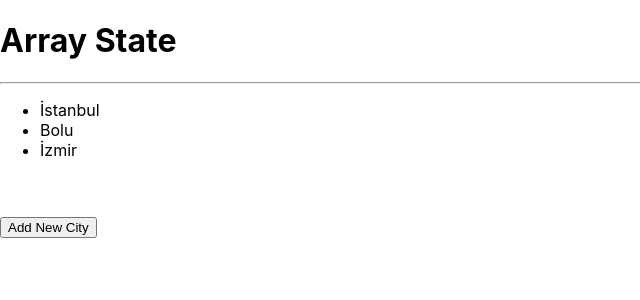
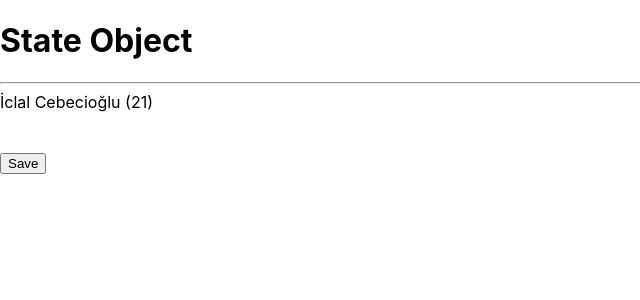
Before and after one commit to sevvaliclalcebecioglu/Tobeto-React, a React (Create React App) app in the folder my-app/: page / in a window 1280 px wide. Shown: the top 300 px of the page, without its empty margins (0-640 px from the left). Built offline with nearby package versions, Linux system fonts and the light colour scheme.

Commit message:
stateObject

```diff
--- a/my-app/src/App.js
+++ b/my-app/src/App.js
@@ -8,6 +8,7 @@
 import UserDetail from './components/UserDetail';
 import UsingState from './components/UsingState';
 import ArrayState from './components/ArrayState';
+import StateObject from './components/StateObject';
 
 const _info = {
     title:  "Lorem, ipsum dolor.",
@@ -67,7 +68,8 @@
       {/*<Loops users={users} /> */}
       {/*<UserDetail name={"İclal Cebecioğlu"} age={21} hobies={["book", "guitar", "coding"]} address={{detail:"adresim", zipcode:80090}} />*/}
       {/*<UsingState />*/}
-      <ArrayState />
+      {/*<ArrayState />*/}
+      <StateObject />
 
 
     </div>
--- /dev/null
+++ b/my-app/src/components/StateObject.js
@@ -0,0 +1,24 @@
+import { useState } from "react";
+
+function StateObject() {
+
+    const [user, setUser] = useState({ name: "İclal", surname: "Cebecioğlu", age: 21});
+
+    return(
+        <div>
+            <h1>State Object</h1>
+            <hr />
+             <div>
+                {user.name} {user.surname} ({user.age})
+             </div>
+
+            <br />
+            <br />
+            <button onClick={() => setUser({name: "Şevval İclal", surname:"CEBECİOĞLU", age:20})}>Save</button>
+        </div>
+    );
+}
+
+export default StateObject;
+
+// ...user => user değişkeninin önceki halini koru demektir.
```
